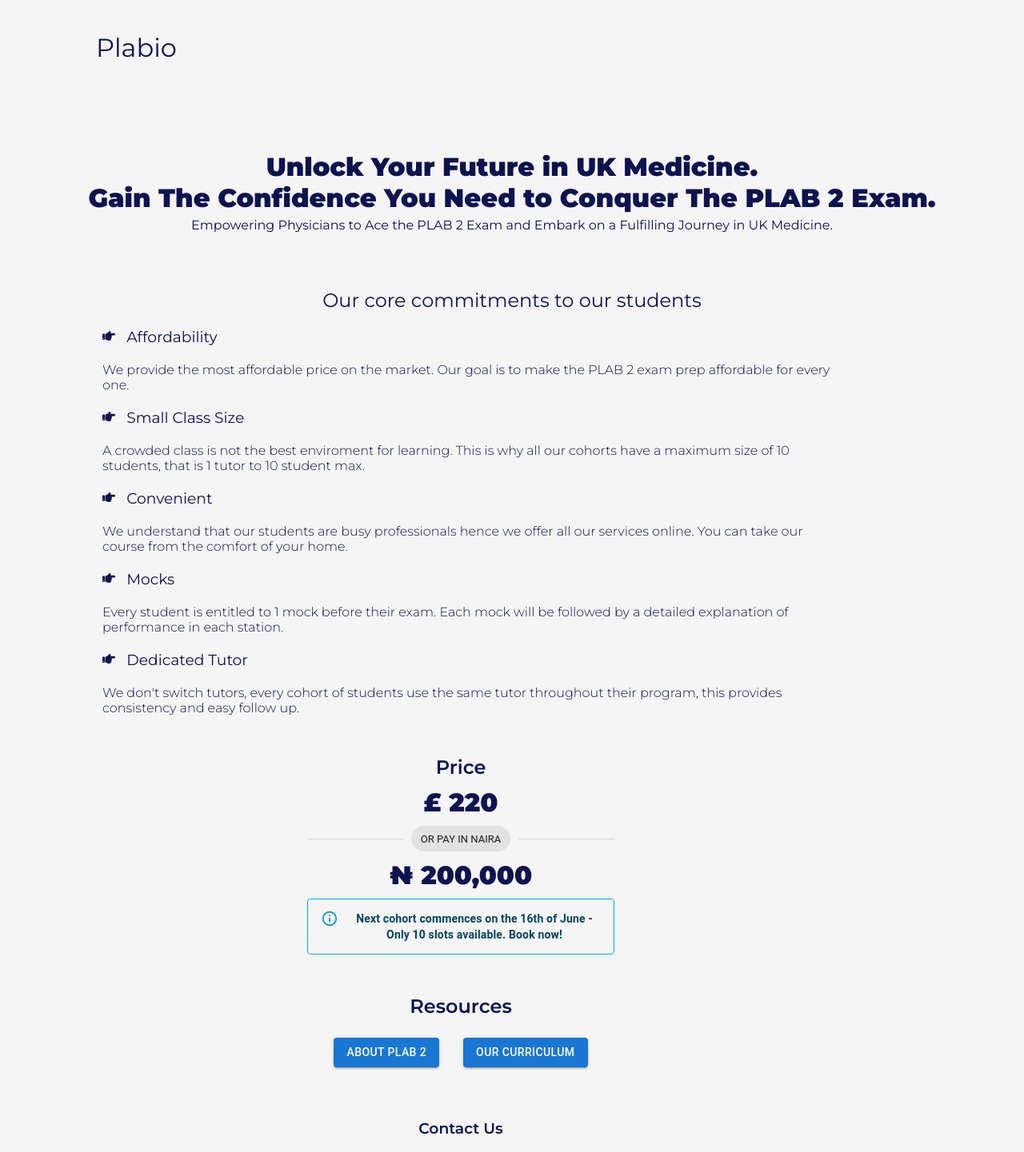
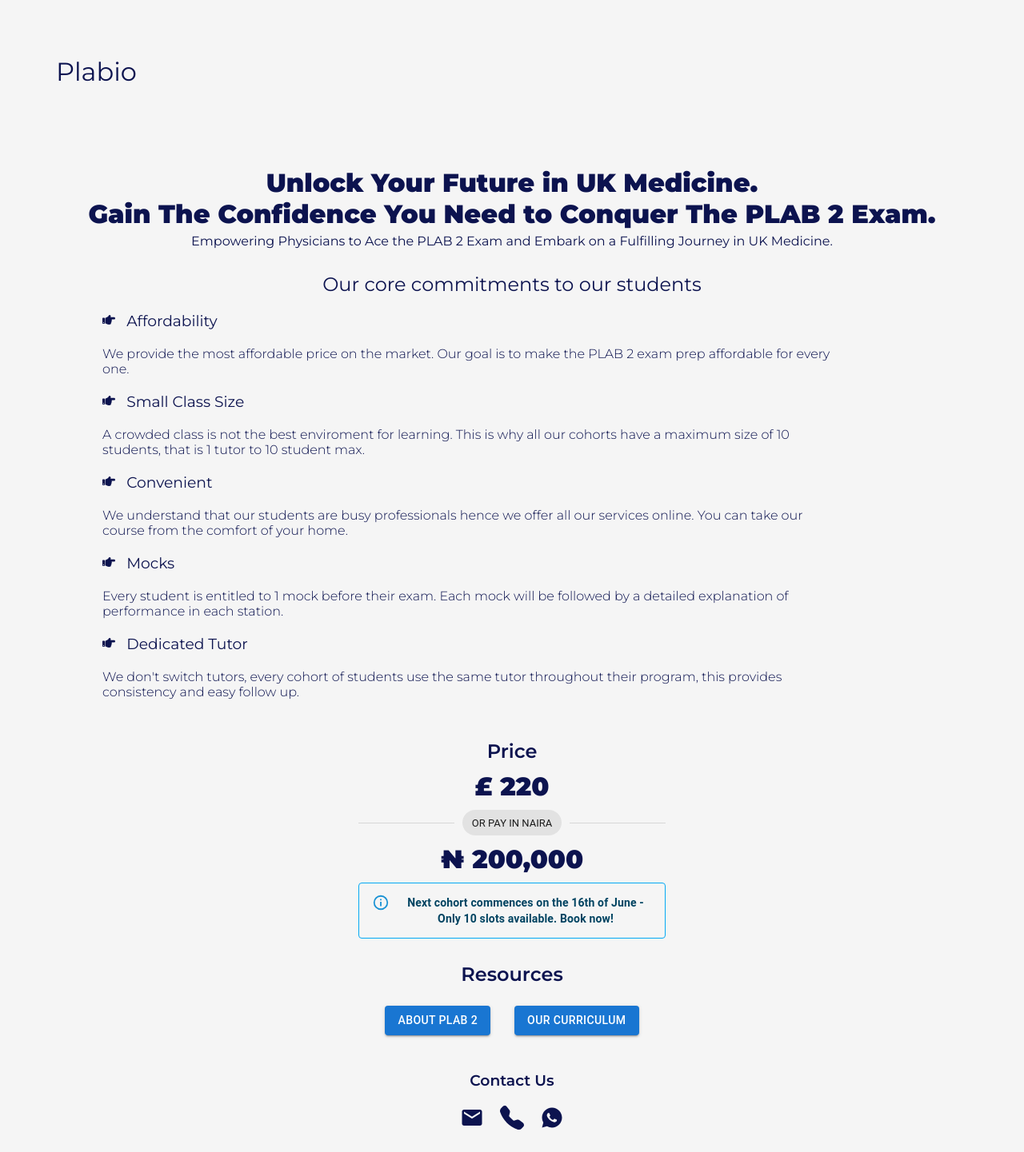
Before and after one commit to drayilara/plabio, a Next.js app: page / in a window 1280 px wide. Shown: the top 1441 px of the page at 80% size. Built offline with nearby package versions, Linux system fonts and the light colour scheme.

Commit message:
Balanced layout

```diff
--- a/components/links.js
+++ b/components/links.js
@@ -1,7 +1,7 @@
 import Button from "@mui/material/Button";
+import styles from "../styles/Home.module.css";
 
 export default function Links() {
-
   const aboutPlab2 =
     "https://docs.google.com/document/d/1JaAmO11LkKziv1eNqoVBYDMdzxSL7DMWl3d3hUxU5tM/edit?usp=sharing";
 
@@ -9,15 +9,7 @@
     "https://docs.google.com/document/d/1anAUPb085Wb8Mk4xVNCorHJfoNsxMQ4YVmqd2yk-C3k/edit?usp=sharing";
 
   return (
-    <div
-      style={{
-        width: "30%",
-        marginLeft: "30%",
-        textAlign: "center",
-        marginTop: "50px",
-        marginBottom: "20px",
-      }}
-    >
+    <div className={styles.price}>
       <h2
         style={{
           fontWeight: "600",
@@ -26,18 +18,10 @@
       >
         Resources
       </h2>
-      <Button
-        style={{ margin: "15px" }}
-        variant="contained"
-        href={aboutPlab2}
-      >
+      <Button style={{ margin: "15px" }} variant="contained" href={aboutPlab2}>
         About PLAB 2
       </Button>
-      <Button
-        style={{ margin: "15px" }}
-        variant="contained"
-        href={curriculum}
-      >
+      <Button style={{ margin: "15px" }} variant="contained" href={curriculum}>
         Our curriculum
       </Button>
     </div>
--- a/components/price.js
+++ b/components/price.js
@@ -1,18 +1,11 @@
 import Divider from "@mui/material/Divider";
 import Chip from "@mui/material/Chip";
 import Alert from "@mui/material/Alert";
+import styles from "../styles/Home.module.css";
 
 export default function Price() {
   return (
-    <div
-      style={{
-        width: "30%",
-        marginLeft: "30%",
-        textAlign: "center",
-        marginTop: "50px",
-        marginBottom: "20px",
-      }}
-    >
+    <div className={styles.price}>
       <h2 style={{ fontWeight: "600", margin: "10px 0 10px 0" }}>Price</h2>
       <h1 style={{ margin: "10px" }}>£ 220</h1>
       <Divider>
--- a/pages/index.js
+++ b/pages/index.js
@@ -5,24 +5,20 @@
 import { BsTelephoneFill } from "react-icons/bs";
 import commitment from "../data/commitment.json";
 import Links from "@/components/links";
+import styles from "../styles/Home.module.css";
 
 export default function Plabio() {
   return (
     <>
       <div className="app-container">
-        <h1
-          style={{
-            margin: "20px 0 20px 100px",
-            fontWeight: "400",
-            padding: "20px",
-          }}
-        >
+        <h1 className={styles.brand}>
           Plabio
         </h1>
         <div
-          style={{ fontWeight: "600", textAlign: "center", padding: "70px" }}
+          className="header"
+          style={{ fontWeight: "600", textAlign: "center", padding: "30px" }}
         >
-          <h1 className="header">
+          <h1>
             Unlock Your Future in UK Medicine. <br /> Gain The Confidence You
             Need to Conquer The PLAB 2 Exam.
           </h1>
@@ -40,7 +36,9 @@
           {/* A list of core servces here */}
           {commitment.commitments.map((com) => {
             const { heading, desc } = com;
-            return <List key={heading.toString()} heading={heading} desc={desc} />;
+            return (
+              <List key={heading.toString()} heading={heading} desc={desc} />
+            );
           })}
         </div>
 
@@ -49,13 +47,7 @@
         <Links />
 
         <div
-          style={{
-            width: "30%",
-            marginLeft: "30%",
-            textAlign: "center",
-            marginTop: "50px",
-            marginBottom: "20px",
-          }}
+          className={styles.price}
         >
           <h3 style={{ fontWeight: "600", margin: "10px 0 10px 0" }}>
             Contact Us
--- a/styles/Home.module.css
+++ b/styles/Home.module.css
@@ -1,229 +1,23 @@
-.main {
-  display: flex;
-  flex-direction: column;
-  justify-content: space-between;
-  align-items: center;
-  padding: 6rem;
-  min-height: 100vh;
+.brand {
+  font-weight: 400px;
+  padding: 70px 0 70px 70px;
+  font-weight: 400;
 }
 
-.description {
-  display: inherit;
-  justify-content: inherit;
-  align-items: inherit;
-  font-size: 0.85rem;
-  max-width: var(--max-width);
-  width: 100%;
-  z-index: 2;
-  font-family: var(--font-mono);
+.price {
+  width: 30%;
+  margin-left: 30%;
+  text-align: center;
+  margin: 0 auto;
+  padding-top: 20px;
 }
 
-.description a {
-  display: flex;
-  justify-content: center;
-  align-items: center;
-  gap: 0.5rem;
-}
-
-.description p {
-  position: relative;
-  margin: 0;
-  padding: 1rem;
-  background-color: rgba(var(--callout-rgb), 0.5);
-  border: 1px solid rgba(var(--callout-border-rgb), 0.3);
-  border-radius: var(--border-radius);
-}
-
-.code {
-  font-weight: 700;
-  font-family: var(--font-mono);
-}
-
-.grid {
-  display: grid;
-  grid-template-columns: repeat(4, minmax(25%, auto));
-  width: var(--max-width);
-  max-width: 100%;
-}
-
-.card {
-  padding: 1rem 1.2rem;
-  border-radius: var(--border-radius);
-  background: rgba(var(--card-rgb), 0);
-  border: 1px solid rgba(var(--card-border-rgb), 0);
-  transition: background 200ms, border 200ms;
-}
-
-.card span {
-  display: inline-block;
-  transition: transform 200ms;
-}
-
-.card h2 {
-  font-weight: 600;
-  margin-bottom: 0.7rem;
-}
-
-.card p {
-  margin: 0;
-  opacity: 0.6;
-  font-size: 0.9rem;
-  line-height: 1.5;
-  max-width: 30ch;
-}
-
-.center {
-  display: flex;
-  justify-content: center;
-  align-items: center;
-  position: relative;
-  padding: 4rem 0;
-}
-
-.center::before {
-  background: var(--secondary-glow);
-  border-radius: 50%;
-  width: 480px;
-  height: 360px;
-  margin-left: -400px;
-}
-
-.center::after {
-  background: var(--primary-glow);
-  width: 240px;
-  height: 180px;
-  z-index: -1;
-}
-
-.center::before,
-.center::after {
-  content: '';
-  left: 50%;
-  position: absolute;
-  filter: blur(45px);
-  transform: translateZ(0);
-}
-
-.logo {
-  position: relative;
-}
-/* Enable hover only on non-touch devices */
-@media (hover: hover) and (pointer: fine) {
-  .card:hover {
-    background: rgba(var(--card-rgb), 0.1);
-    border: 1px solid rgba(var(--card-border-rgb), 0.15);
+@media screen and (max-width: 1126px) {
+  .brand {
+    padding: 70px 0 70px 10px;
   }
 
-  .card:hover span {
-    transform: translateX(4px);
+  .price {
+    width: 90%;
   }
 }
-
-@media (prefers-reduced-motion) {
-  .card:hover span {
-    transform: none;
-  }
-}
-
-/* Mobile */
-@media (max-width: 700px) {
-  .content {
-    padding: 4rem;
-  }
-
-  .grid {
-    grid-template-columns: 1fr;
-    margin-bottom: 120px;
-    max-width: 320px;
-    text-align: center;
-  }
-
-  .card {
-    padding: 1rem 2.5rem;
-  }
-
-  .card h2 {
-    margin-bottom: 0.5rem;
-  }
-
-  .center {
-    padding: 8rem 0 6rem;
-  }
-
-  .center::before {
-    transform: none;
-    height: 300px;
-  }
-
-  .description {
-    font-size: 0.8rem;
-  }
-
-  .description a {
-    padding: 1rem;
-  }
-
-  .description p,
-  .description div {
-    display: flex;
-    justify-content: center;
-    position: fixed;
-    width: 100%;
-  }
-
-  .description p {
-    align-items: center;
-    inset: 0 0 auto;
-    padding: 2rem 1rem 1.4rem;
-    border-radius: 0;
-    border: none;
-    border-bottom: 1px solid rgba(var(--callout-border-rgb), 0.25);
-    background: linear-gradient(
-      to bottom,
-      rgba(var(--background-start-rgb), 1),
-      rgba(var(--callout-rgb), 0.5)
-    );
-    background-clip: padding-box;
-    backdrop-filter: blur(24px);
-  }
-
-  .description div {
-    align-items: flex-end;
-    pointer-events: none;
-    inset: auto 0 0;
-    padding: 2rem;
-    height: 200px;
-    background: linear-gradient(
-      to bottom,
-      transparent 0%,
-      rgb(var(--background-end-rgb)) 40%
-    );
-    z-index: 1;
-  }
-}
-
-/* Tablet and Smaller Desktop */
-@media (min-width: 701px) and (max-width: 1120px) {
-  .grid {
-    grid-template-columns: repeat(2, 50%);
-  }
-}
-
-@media (prefers-color-scheme: dark) {
-  .vercelLogo {
-    filter: invert(1);
-  }
-
-  .logo {
-    filter: invert(1) drop-shadow(0 0 0.3rem #ffffff70);
-  }
-}
-
-@keyframes rotate {
-  from {
-    transform: rotate(360deg);
-  }
-  to {
-    transform: rotate(0deg);
-  }
-}
```
Also changed, not shown: styles/globals.css (line endings or trailing spaces).
